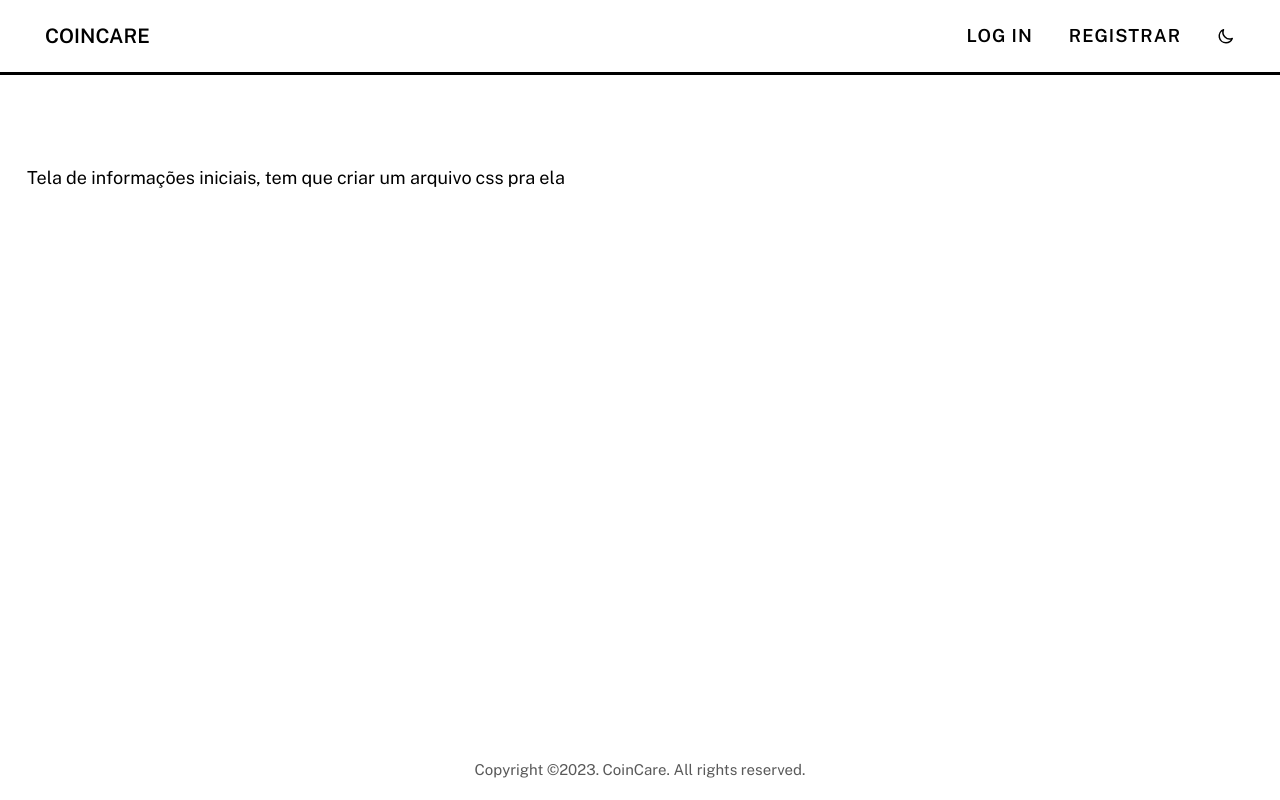
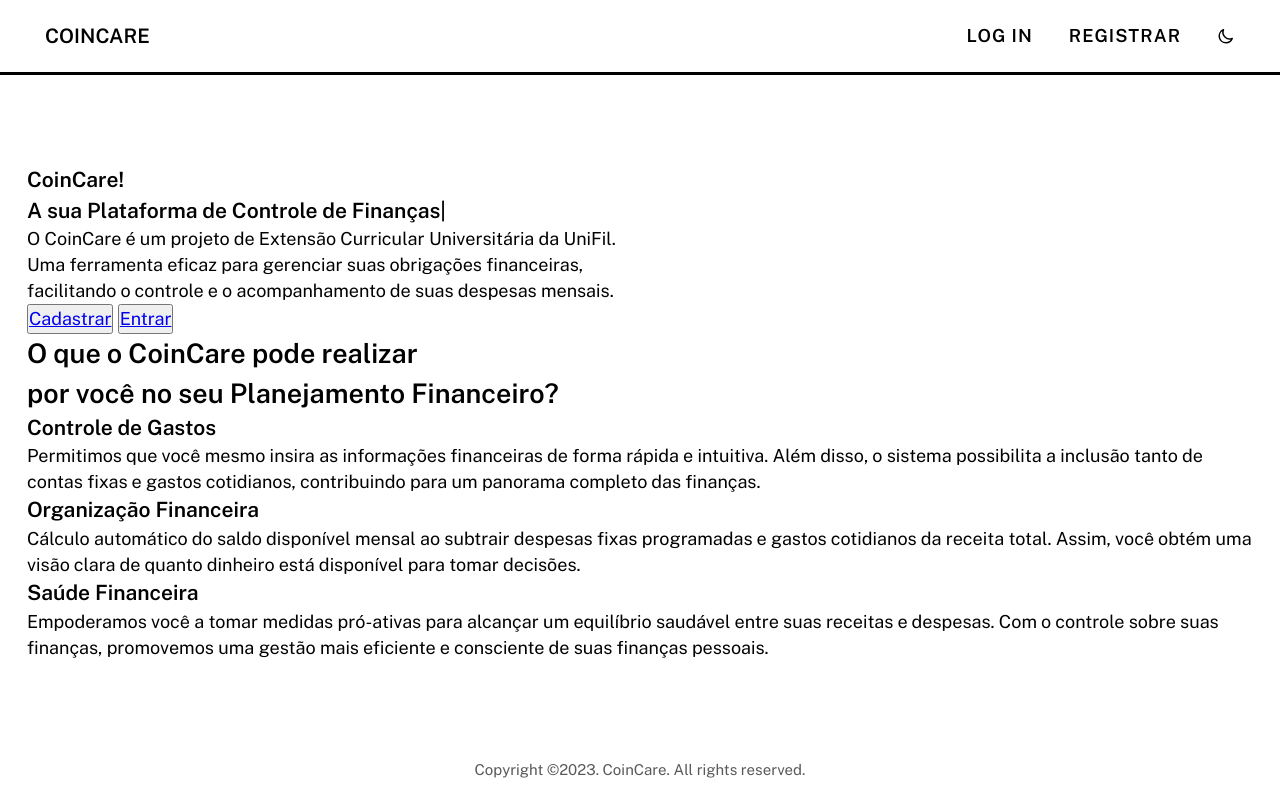
Before and after one commit to gabmats-creator/coincare-project, a Flask app: page / in a window 1280 px wide. Run offline with Flask 3, Linux system fonts and the light colour scheme.

Commit message:
adicionando o redirecionamento aos botões

```diff
--- a/templates/home.html
+++ b/templates/home.html
@@ -5,5 +5,115 @@
 {% endblock %}
 
 {% block main_content %}
-    <p>Tela de informações iniciais, tem que criar um arquivo css pra ela</p>
+
+    <section>
+        <section class="container home">
+            <div class="row">
+                <div class="col-lg-6 d-flex">
+                    <div class="align-self-center">
+                        <div class="animacao-home pb-5" data-aos="fade-up" data-aos-delay="100">
+                            <h1><span class="auto-input"></span></h1>
+                        </div>
+                        <div>
+                            <p class="pb-3" data-aos="fade-up" data-aos-delay="100">
+                                O CoinCare é um projeto de Extensão Curricular Universitária da UniFil.<br>
+                                Uma ferramenta eficaz para gerenciar suas obrigações financeiras,<br>
+                                facilitando o controle e o acompanhamento de suas despesas mensais.
+                            </p>
+                            <form class="mt-4 mb-4" data-aos="fade-up" data-aos-delay="100">
+                                <button class="button-home">
+                                    <a class="button-home__content" href="{{ url_for('register') }}">Cadastrar</a>
+                                </button>
+                                <button class="button-home">
+                                    <a class="button-home__content" href="{{ url_for('login') }}">Entrar</a>
+                                </button>
+                            </form>
+                        </div>
+                    </div>
+                </div>
+                <div class="col-lg-6 d-none d-lg-block">
+                    <img src="" width="100%">
+                </div>
+            </div>
+        </section>
+
+        <!-- Cards -->
+        <section class="cards-container h-auto">
+            <div class="container">
+            <div class="row">
+                <div data-aos="fade-up" data-aos-delay="100" class="col text-center">
+                    <h2>O que o CoinCare pode realizar<br> por você no seu Planejamento Financeiro?</h2>
+                </div>
+            </div>
+
+            <div class="row">
+                <div class="col-lg-4 pt-5">
+                <div data-aos="fade-up" data-aos-delay="100" class="card">
+                    <div>
+                        <i class="fas fa-envelope"></i>
+                    </div>
+                    <div class="card-body">
+                        <h3 class="card-title pt-4 pb-2">Controle de Gastos</h3>
+                        <p class="card-text">Permitimos que você mesmo insira as informações financeiras de forma rápida e intuitiva.
+                            Além disso, o sistema possibilita a inclusão tanto de contas fixas e gastos cotidianos,
+                            contribuindo para um panorama completo das finanças.</p>
+                    </div>
+                </div>
+                </div>
+
+                <div class="col-lg-4 pt-5">
+                <div data-aos="fade-up" data-aos-delay="100" class="card">
+                    <div>
+                    <i class="fa-solid fa-landmark ml-4 mt-4 fa-3x" style="color: #6600ff;"></i>
+                    </div>
+                    <div class="card-body">
+                        <h3 class="card-title pt-4 pb-2">Organização Financeira</h3>
+                        <p class="card-text">Cálculo automático do saldo disponível mensal
+                            ao subtrair despesas fixas programadas e gastos cotidianos
+                            da receita total. Assim, você obtém uma visão clara de quanto
+                            dinheiro está disponível para tomar decisões.</p>
+                    </div>
+                </div>
+                </div>
+
+                <div class="col-lg-4 pt-5">
+                <div data-aos="fade-up" data-aos-delay="100" class="card">
+                    <div>
+                    <i class="fa-solid fa-user-tie ml-4 mt-4" style="color: #6600ff; font-size: 54px;"></i>
+                    </div>
+                    <div class="card-body">
+                        <h3 class="card-title pt-4 pb-2">Saúde Financeira</h3>
+                        <p class="card-text">Empoderamos você a tomar medidas pró-ativas para alcançar
+                            um equilíbrio saudável entre suas receitas e despesas.
+                            Com o controle sobre suas finanças,
+                            promovemos uma gestão mais eficiente e consciente de suas finanças pessoais.</p>
+                        </div>
+                    </div>
+                </div>
+            </div>
+            </div>
+        </section>
+        <!-- Fim Cards -->
+
+    <!-- Bootstrap JS (optional) -->
+    <script src="https://cdn.jsdelivr.net/npm/bootstrap@5.0.0/dist/js/bootstrap.bundle.min.js"></script>
+
+    <!-- Typing Effect -->
+    <script src="https://unpkg.com/typed.js@2.0.16/dist/typed.umd.js"></script>
+    <script>
+        var typed = new Typed(".auto-input", {
+        strings: ["CoinCare! <br>A sua Plataforma de Controle de Finanças"],
+        typeSpeed: 50,
+        loop: false,
+        })
+    </script>
+
+    <!-- Animação de Rolagem -->
+    <script src="https://unpkg.com/aos@2.3.1/dist/aos.js"></script>
+    <script>
+        document.addEventListener("DOMContentLoaded", function () {
+        AOS.init();
+        });
+    </script>
+
 {% endblock %}
```
Also changed, not shown: static/css/home.css (added, +132 -0 lines).
